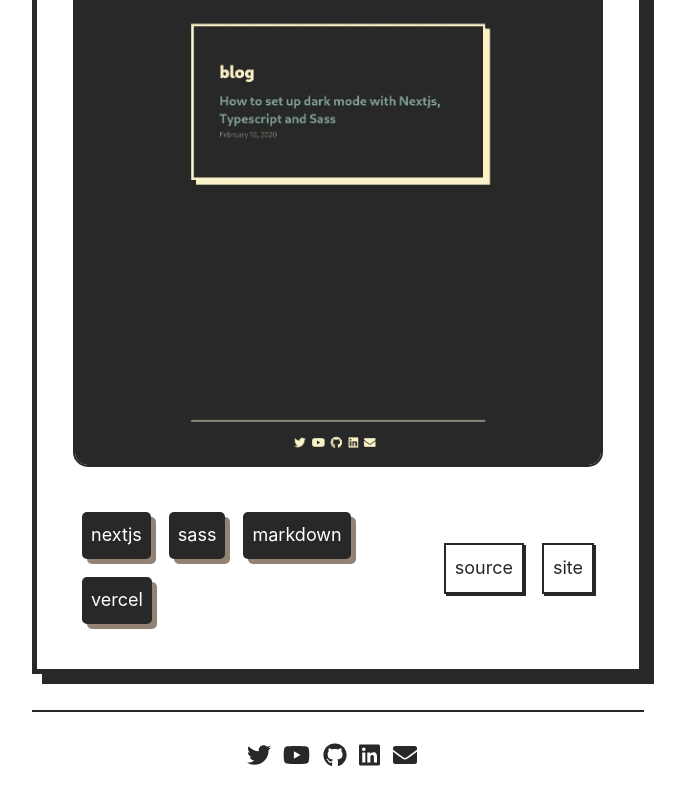
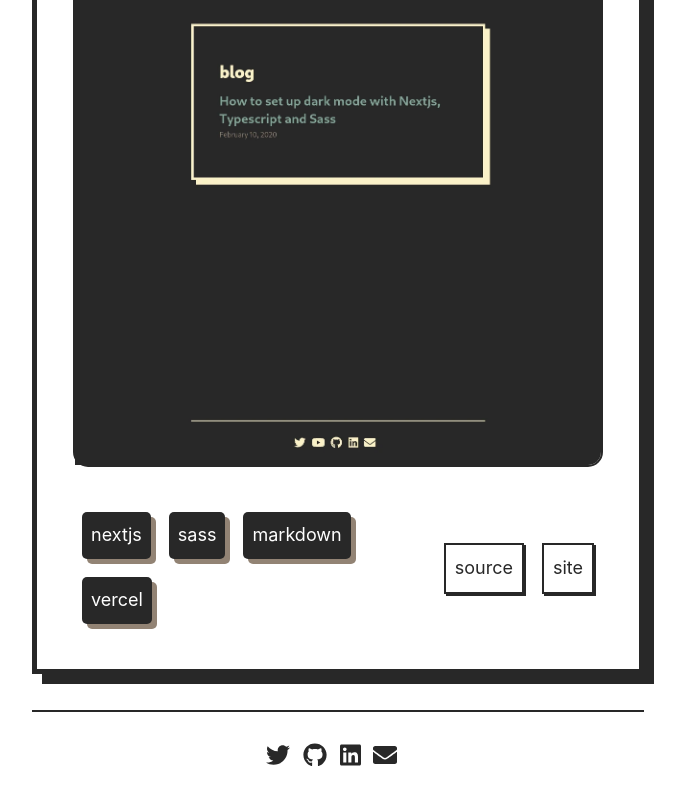
Before and after one commit to kndwin/nextjs-blog, a Next.js app: page /projects in a window 1280 px wide. Shown: the part 1778-2578 px from the top of the page, without its empty margins (302-987 px from the left). Built offline with nearby package versions, Linux system fonts and the light colour scheme.

Commit message:
🔨 added linkedin link, removed youtube icon

```diff
--- a/components/Layout/Layout.tsx
+++ b/components/Layout/Layout.tsx
@@ -3,7 +3,7 @@ import Head from 'next/head'
 import styles from './Layout.module.scss'
 import Link from 'next/link'
 import { useTheme } from 'next-themes'
-import { faLinkedin, faTwitter, faYoutube, faGithub} from '@fortawesome/free-brands-svg-icons'
+import { faLinkedin, faTwitter, faGithub} from '@fortawesome/free-brands-svg-icons'
 import { faEnvelope } from '@fortawesome/free-solid-svg-icons'
 import { FontAwesomeIcon} from '@fortawesome/react-fontawesome'
 
@@ -73,19 +73,13 @@ export default function Layout({
 						id={styles.twitter}
 						size='lg'/>
 				</a>
-				<a href="https://twitter.com/kndwindev" target="_blank">
-					<FontAwesomeIcon icon={faYoutube}
-						className={styles.icon}
-						id={styles.youtube}
-						size='lg' />
-				</a>
 				<a href="https://github.com/kndwin" target="_blank">
 					<FontAwesomeIcon icon={faGithub}
 						className={styles.icon}
 						id={styles.github}
 						size='lg' />
 				</a>
-				<a>
+				<a href="https://www.linkedin.com/in/kevin-nguyen-61944419b" target="_blank">
 					<FontAwesomeIcon icon={faLinkedin}
 						className={styles.icon}
 						id={styles.linkedin}
--- a/pages/projects.module.scss
+++ b/pages/projects.module.scss
@@ -67,7 +67,7 @@
 }
 
 .screenshot {
-	border-bottom-left-radius: 13px;
+	border-bottom-left-radius: 1epx;
 	border-bottom-right-radius: 13px;
 }
 
```
Also changed, not shown: posts/how-to-set-up-dark-mode-for-nextjs.md (+1 -1 lines).
